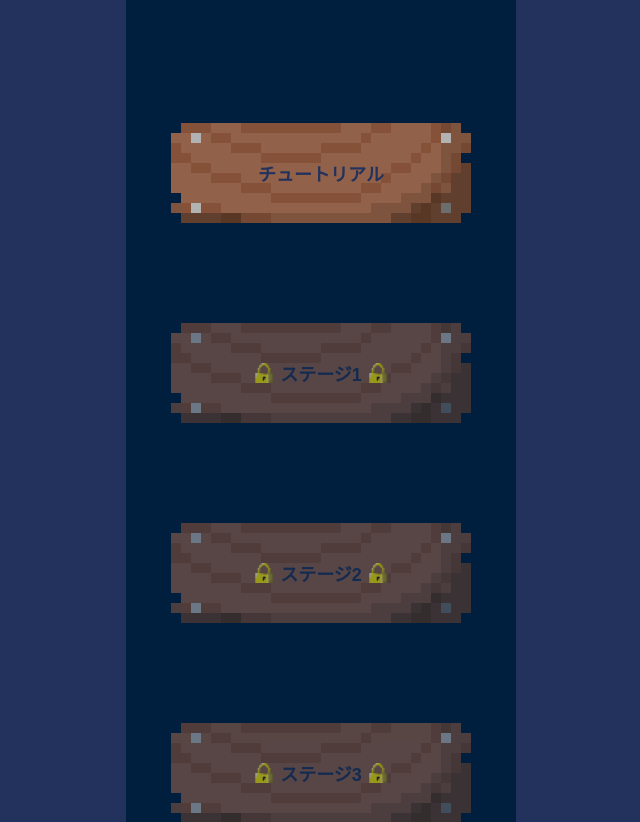
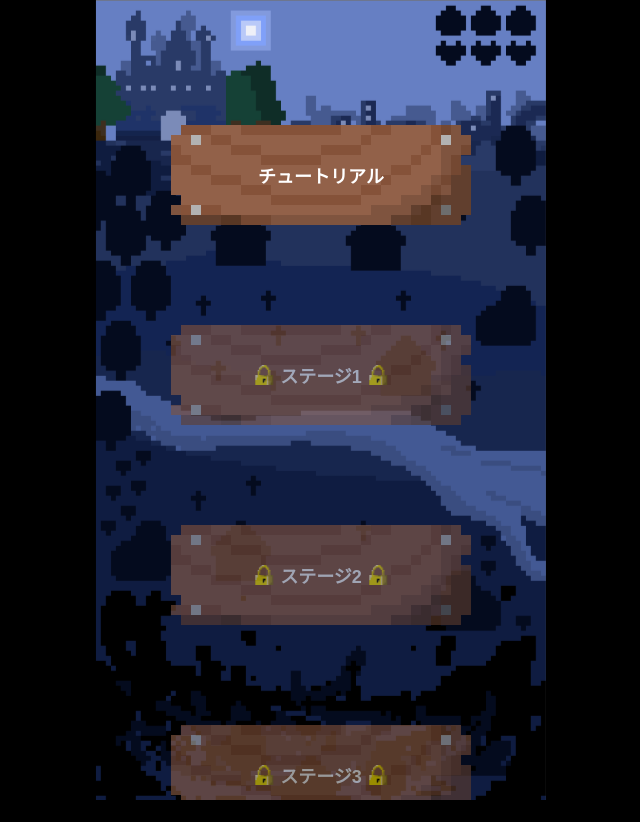
Before and after one commit to Alford-1235069/logic-puzzle-game, a plain HTML site: page stage_select.html in a window 1280 px wide. Shown: the whole page, without its empty margins (319-959 px from the left). After the commit the page ends 800 px from the top, so only its background shows below. Drawn offline with Linux system fonts and the light colour scheme; a web font is replaced by a local one.

Commit message:
STAGE-SELECT画面_デザイン変更

```diff
--- a/stage_select.html
+++ b/stage_select.html
@@ -11,31 +11,47 @@
       src: url('fonts/DotGothic16-Regular.ttf') format('truetype');
     }
 
+    html,
     body {
       margin: 0;
-      font-family: 'DotGothic16', sans-serif;
-      background-color: #22325c;
-      display: flex;
-      justify-content: center;
-      align-items: center;
+      padding: 0;
+      width: 100vw;
       height: 100vh;
       overflow: hidden;
+      font-family: 'DotGothic16', sans-serif;
+      background-color: black;
     }
 
+    /* 背景画像（固定） */
+    #bg-img {
+      position: fixed;
+      top: 0;
+      left: 50%;
+      transform: translateX(-50%);
+      width: auto;
+      height: 100vh;
+      object-fit: contain;
+      z-index: 0;
+    }
+
+    /* アプリ全体 */
     .app-wrapper {
-      width: 390px;
-      max-width: 100%;
-      height: 844px;
-      min-height: 100vh;
-      background-color: #001f3f;
+      position: absolute;
+      top: 0;
+      left: 50%;
+      transform: translateX(-50%);
+      width: 100%;
+      height: 100%;
       display: flex;
       flex-direction: column;
       align-items: center;
+      /* 横中央揃え */
       overflow-y: auto;
-      scrollbar-width: none;
-      -ms-overflow-style: none;
+      /* スクロール可能 */
       box-sizing: border-box;
-      padding: 20px 0;
+      padding-top: 100px;
+      /* 上部余白 */
+      z-index: 1;
     }
 
     .app-wrapper::-webkit-scrollbar {
@@ -47,14 +63,14 @@
       display: flex;
       flex-direction: column;
       align-items: center;
+      /* 横中央揃え */
       gap: 50px;
-      flex: 1;
-      justify-content: flex-start;
-      padding-top: 100px;
+      padding-bottom: 50px;
     }
 
     .stage-btn {
-      width: 50vw;
+      width: 50%;
+      /* 背景に対して横幅50% */
       max-width: 300px;
       height: 150px;
       cursor: pointer;
@@ -85,7 +101,8 @@
       top: 50%;
       left: 50%;
       transform: translate(-50%, -50%);
-      color: #22325c;
+      color: #fff;
+      /* 文字白 */
       font-weight: bold;
       font-size: clamp(15px, 2vw, 18px);
       pointer-events: none;
@@ -106,6 +123,9 @@
 </head>
 
 <body>
+  <!-- 背景画像 -->
+  <img id="bg-img" src="bg/bg01.png" alt="背景">
+
   <div class="app-wrapper">
     <div id="stage-container"></div>
   </div>
@@ -114,9 +134,28 @@
     const totalStages = 14;
     const container = document.getElementById("stage-container");
 
+    // ステージクリア状況を取得（未保存なら初期値 false）
+    let stageClear = JSON.parse(localStorage.getItem('stageClear')) || Array(totalStages).fill(false);
+
+    // 背景画像更新（クリア状況に応じて変化）
+    function updateBackground() {
+      const bgImg = document.getElementById('bg-img');
+      const lastClearedIndex = stageClear.lastIndexOf(true);
+      let bgNumber = lastClearedIndex + 2; // 最初は bg01.png
+      if (bgNumber > totalStages) bgNumber = totalStages; // 最大は totalStages
+      bgImg.src = `bg/bg${String(bgNumber).padStart(2, '0')}.png`;
+    }
+
+    // 初期背景設定
+    updateBackground();
+
+    // ステータス設定（最初のステージは解放済み）
     let stageStatus = [true, ...Array(totalStages - 1).fill(false)];
-    let stageClear = Array(totalStages).fill(false);
+    stageClear.forEach((cleared, i) => {
+      if (cleared && i + 1 < totalStages) stageStatus[i + 1] = true; // 前のステージクリアで次ステージ解放
+    });
 
+    // ステージボタン生成
     for (let i = 0; i < totalStages; i++) {
       const btn = document.createElement("div");
       btn.className = "stage-btn";
@@ -130,7 +169,7 @@
       const label = document.createElement("span");
       label.className = "label";
 
-      // ロック
+      // ロック表示
       if (!stageStatus[i]) {
         const leftIcon = document.createElement("img");
         leftIcon.className = "inline-icon";
```
Also changed, not shown: bg/bg05.png (added), bg/bg06.png (added), bg/bg07.png (added), bg/bg08.png (added), bg/bg09.png (added), bg/bg10.png (added), bg/bg11.png (added).
